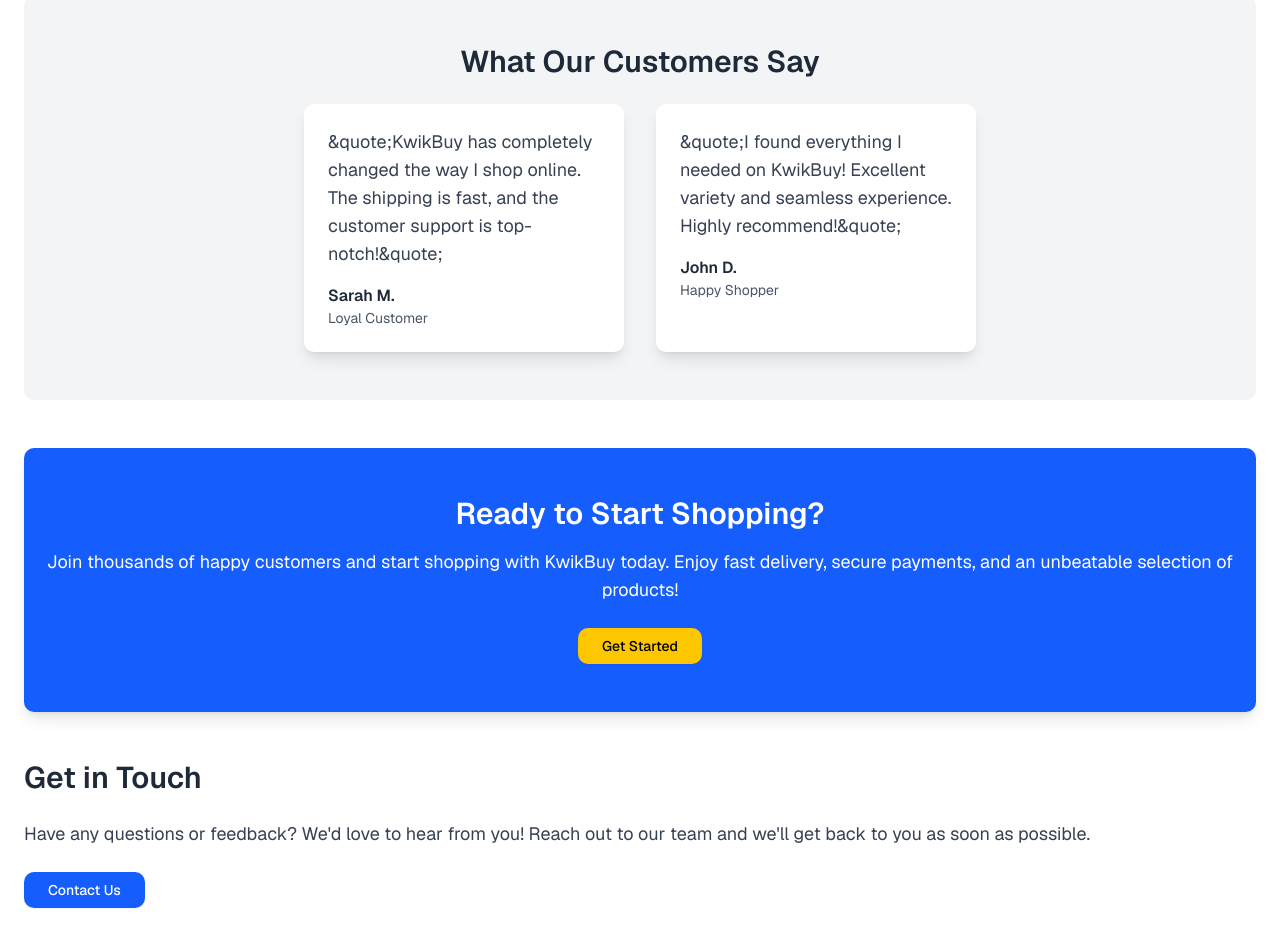
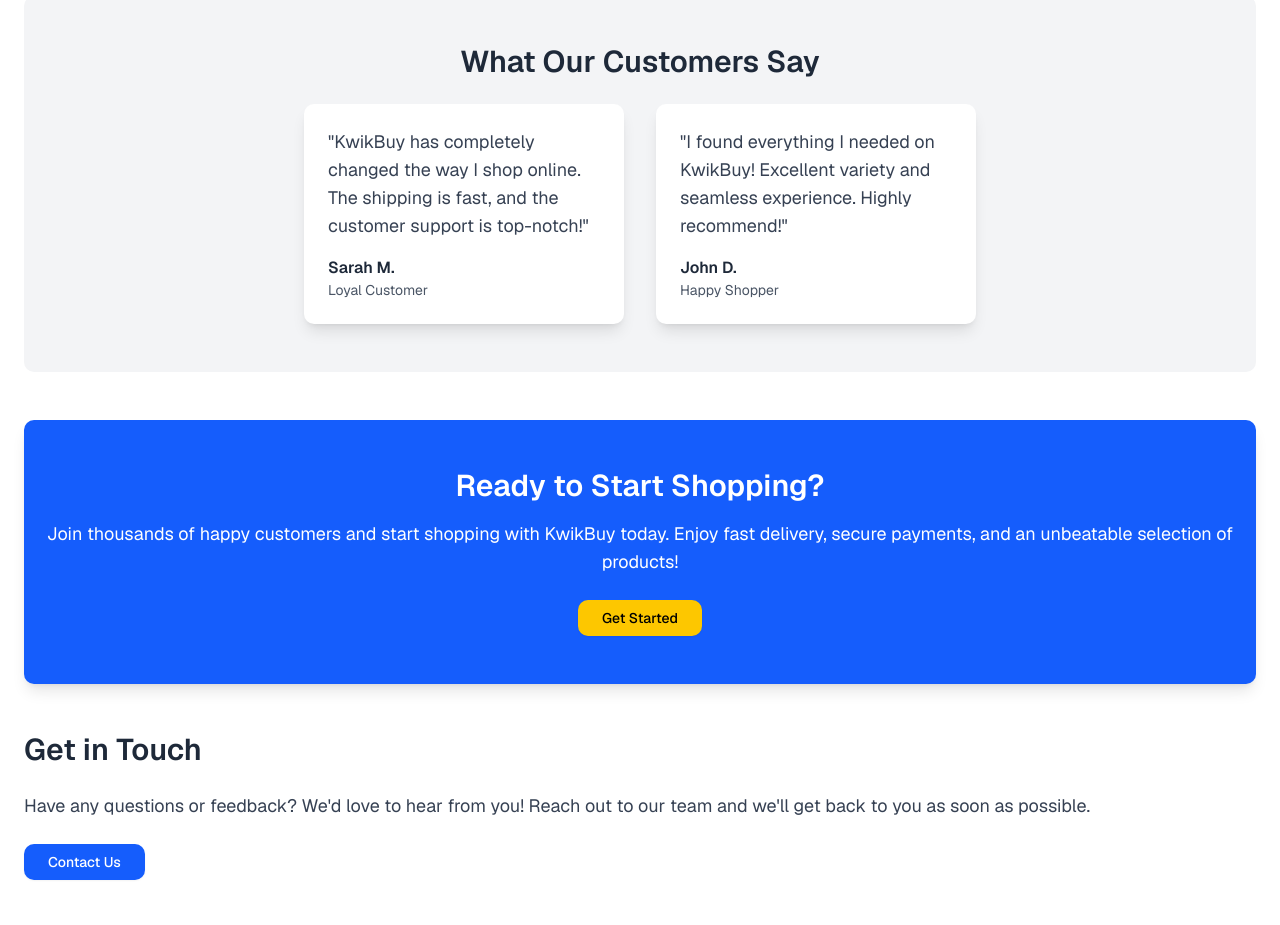
Before and after one commit to Sanele-Hlongwane/KwikBuy, a Next.js app: page /about in a window 1280 px wide. Shown: the part 1000-1925 px from the top of the page. Built offline with nearby package versions, Linux system fonts and the light colour scheme; no server answers.

Commit message:
Last commit 20 March commit

```diff
--- a/src/app/about/page.tsx
+++ b/src/app/about/page.tsx
@@ -73,14 +73,14 @@
         <div className="flex justify-center space-x-8">
           <div className="bg-white dark:bg-slate-800 p-6 rounded-lg shadow-lg w-80">
             <p className="text-lg text-gray-700 dark:text-gray-300 mb-4">
-              &quote;KwikBuy has completely changed the way I shop online. The shipping is fast, and the customer support is top-notch!&quote;
+              &quot;KwikBuy has completely changed the way I shop online. The shipping is fast, and the customer support is top-notch!&quot;
             </p>
             <p className="font-semibold text-gray-800 dark:text-gray-200">Sarah M.</p>
             <p className="text-sm text-gray-600 dark:text-gray-400">Loyal Customer</p>
           </div>
           <div className="bg-white dark:bg-slate-800 p-6 rounded-lg shadow-lg w-80">
             <p className="text-lg text-gray-700 dark:text-gray-300 mb-4">
-              &quote;I found everything I needed on KwikBuy! Excellent variety and seamless experience. Highly recommend!&quote;
+              &quot;I found everything I needed on KwikBuy! Excellent variety and seamless experience. Highly recommend!&quot;
             </p>
             <p className="font-semibold text-gray-800 dark:text-gray-200">John D.</p>
             <p className="text-sm text-gray-600 dark:text-gray-400">Happy Shopper</p>
--- a/src/app/contact/page.tsx
+++ b/src/app/contact/page.tsx
@@ -12,7 +12,7 @@
       <header className="mb-12 text-center">
         <h1 className="text-4xl font-bold text-blue-600 dark:text-yellow-400 mb-4">Get In Touch With Us! 📞💬</h1>
         <p className="text-lg text-gray-700 dark:text-gray-300">
-          Whether you have a question or just wanna say &quote;Howzit!&quote;, we&apos;re here for you!
+          Whether you have a question or just wanna say &quot;Howzit!&quot;, we&apos;re here for you!
         </p>
       </header>
 
```
